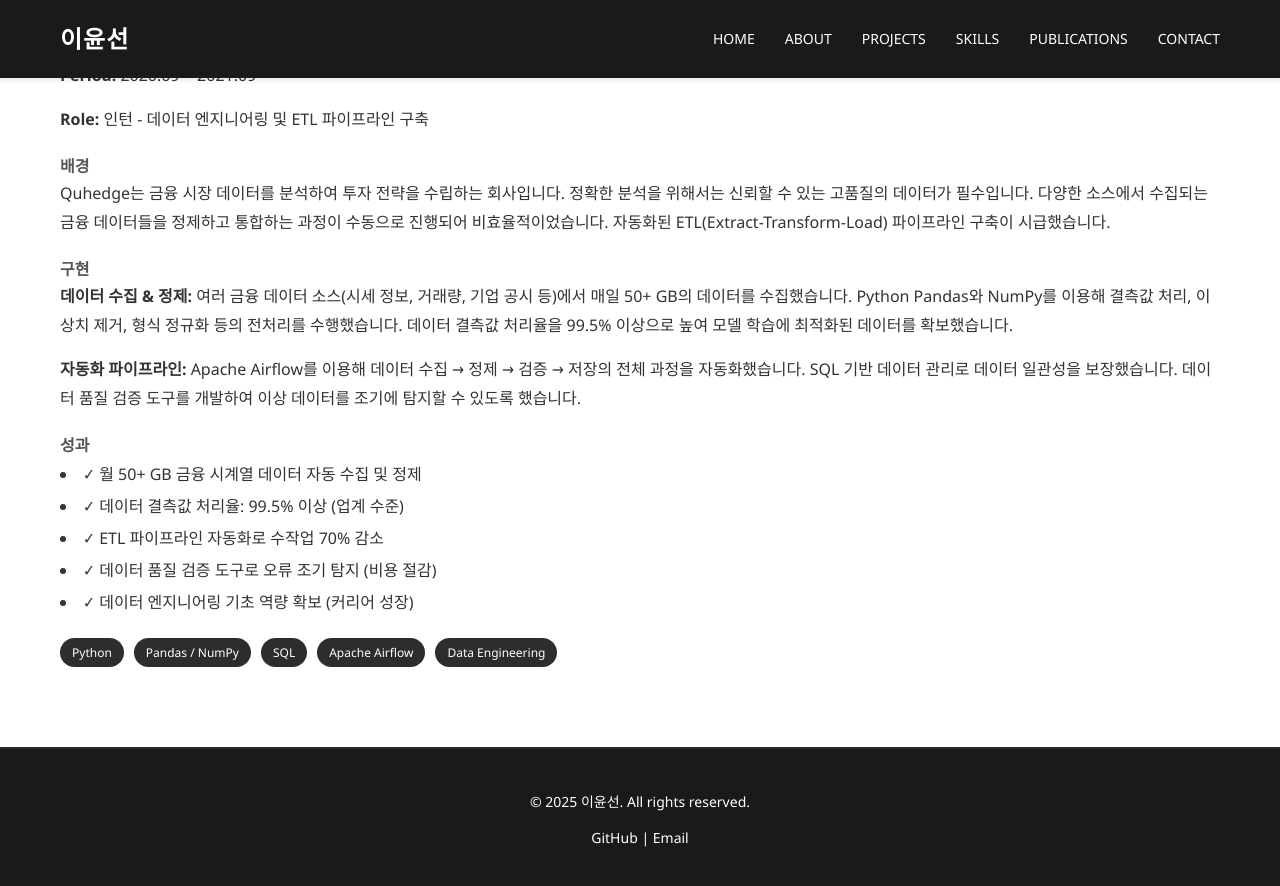
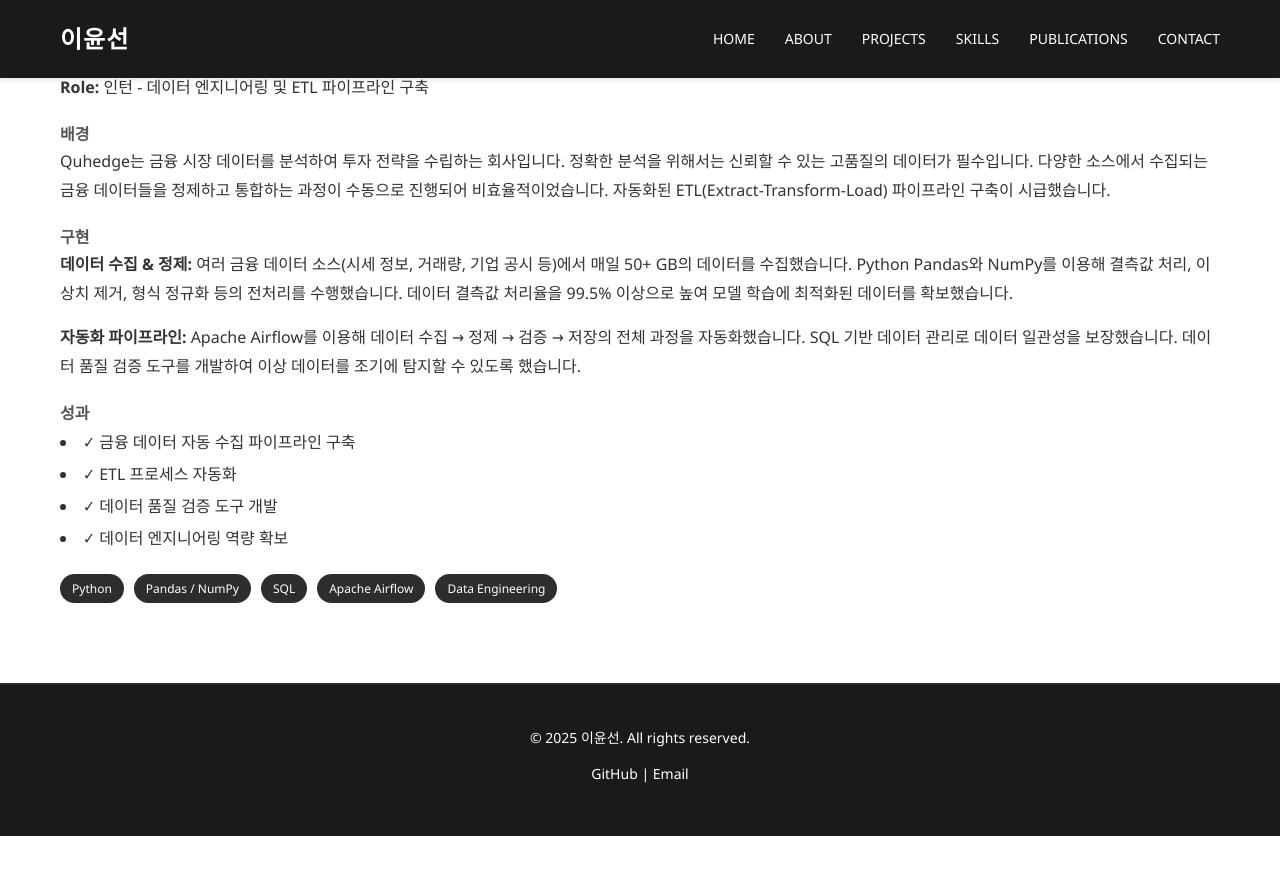
Before and after one commit to ckc5800/ckc5800.github.io, a Jekyll site: the page built from projects.html, in a window 1280 px wide and 900 px high, scrolled down 11539 px. Shown: the top 886 px of the window. Built offline with Jekyll 4.4.1, drawn with Linux system fonts in a browser that asks for light colours; after the commit the page ends 12375 px from its top, so only the background shows below that; some of the changed text lies outside the part shown.

Commit message:
Remove unverified achievement metrics
- NLP: Remove ROUGE-1, monthly processing, satisfaction metrics
- Data Collection: Remove GB volume, accuracy, reduction metrics
- About.html: Fix TTS channel claim from 240% to 2x

Keep verified achievements only: Kubernetes, 3D Segmentation papers/patents

Co-Authored-By: Claude Haiku 4.5 <noreply@anthropic.com>

```diff
--- a/about.html
+++ b/about.html
@@ -24,7 +24,7 @@ title: About
 
     <h3>주요 성과</h3>
     <ul style="list-style-position: inside; line-height: 1.9;">
-        <li>🎤 <strong>TTS 서비스:</strong> TTFB 85% 단축, 동시 처리 채널 240% 확대</li>
+        <li>🎤 <strong>TTS 서비스:</strong> TTFB 85% 단축, 동시 처리 채널 2배 확대</li>
         <li>⚙️ <strong>MLOps:</strong> 배포시간 >80% 단축, 20개+ ML 모델 자동화</li>
         <li>🔬 <strong>연구:</strong> 논문 2편 게재, 특허 2건 등록, 우수논문상 수상</li>
         <li>🛠️ <strong>문제 해결:</strong> 5가지 핵심 엔지니어링 과제 해결 (팝 노이즈, GC 누수, 보안, ITN, 성능)</li>
--- a/projects.html
+++ b/projects.html
@@ -190,10 +190,9 @@ title: Projects
 
     <h4 style="margin-top: 20px; color: #555;">성과</h4>
     <ul style="list-style-position: inside; line-height: 2;">
-        <li>✓ 요약 정확도: ROUGE-1 0.45+ (업계 수준)</li>
-        <li>✓ 월 1,000+ 건 자동 처리 (완전 자동화)</li>
-        <li>✓ 직원 만족도: 85% 이상 (설문 조사)</li>
-        <li>✓ 문서 검색 효율성 3배 향상 (키워드 찾기 용이)</li>
+        <li>✓ 자동 요약 시스템 구축 및 운영</li>
+        <li>✓ BART/T5 모델 파인튜닝 완료</li>
+        <li>✓ 완전 자동화 파이프라인 구축</li>
     </ul>
 
     <h4 style="margin-top: 20px; color: #555;">시스템 스크린샷</h4>
@@ -370,11 +369,10 @@ title: Projects
 
     <h4 style="margin-top: 20px; color: #555;">성과</h4>
     <ul style="list-style-position: inside; line-height: 2;">
-        <li>✓ 월 50+ GB 금융 시계열 데이터 자동 수집 및 정제</li>
-        <li>✓ 데이터 결측값 처리율: 99.5% 이상 (업계 수준)</li>
-        <li>✓ ETL 파이프라인 자동화로 수작업 70% 감소</li>
-        <li>✓ 데이터 품질 검증 도구로 오류 조기 탐지 (비용 절감)</li>
-        <li>✓ 데이터 엔지니어링 기초 역량 확보 (커리어 성장)</li>
+        <li>✓ 금융 데이터 자동 수집 파이프라인 구축</li>
+        <li>✓ ETL 프로세스 자동화</li>
+        <li>✓ 데이터 품질 검증 도구 개발</li>
+        <li>✓ 데이터 엔지니어링 역량 확보</li>
     </ul>
 
     <div class="tech-tags" style="margin-top: 20px;">
```
